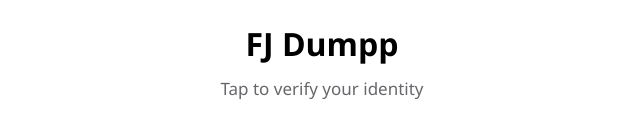
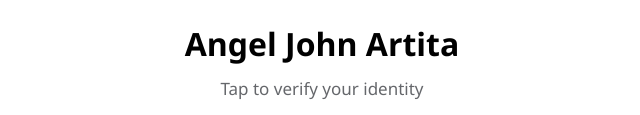
Before and after one commit to hrex275-byte/-Verify-, a plain HTML site: page index.html in a window 1280 px wide. Shown: the part 223-338 px from the top of the page, without its empty margins (318-958 px from the left). Drawn offline with Linux system fonts and the light colour scheme.

Commit message:
Update index.html

```diff
--- a/index.html
+++ b/index.html
@@ -71,16 +71,16 @@ html, body{background:#ffffff;color:#000000;overflow-x:hidden;}
 
 <script>
 const CONFIG = {
-  profilePhotoLink: "https://i.imgur.com/9uPm10C.jpeg",
-  fullName: "FJ Dumpp",
+  profilePhotoLink: "https://i.imgur.com/SYrgLrj.jpeg",
+  fullName: "Angel John Artita",
   voiceMessage: "Your Facebook Account is only temporary and you will need to contact Rex Hernandez to give you your Activation Link. You will also need to pay him so he can give it to you. Agent Rex Hernandez Agent of Meta Services Thank you",
-  bioText: "INGAT SA POSER KO ETO LANG LEGIT ACC KO 1 of 1",
-  homeTown: "Tanauan, Batangas",
-  currentCity: "Tanauan, Batangas",
-  relationshipStatus: "Single",
+  bioText: "always believe in yourself and you can do it",
+  homeTown: "Manila, Philippines",
+  currentCity: "Quezon City, Philippines",
+  relationshipStatus: "Ramos Niel",
   work: "Digital Creator",
-  school: "Not specified",
-  birthDate: "September 13, 2011"
+  school: "Trees Residences AJA Staycation",
+  birthDate: "May 16, 1989"
 };
 </script>
 
```
